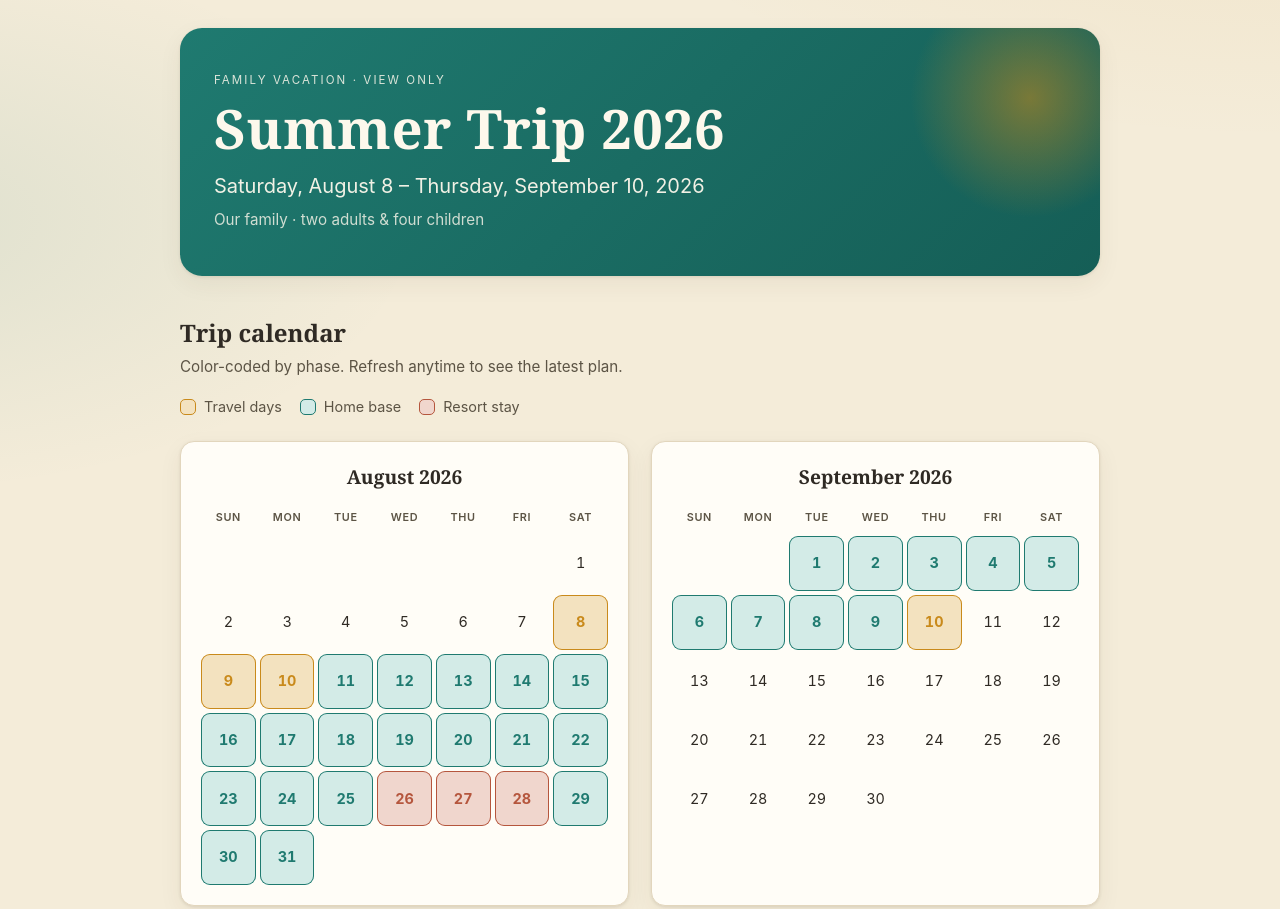
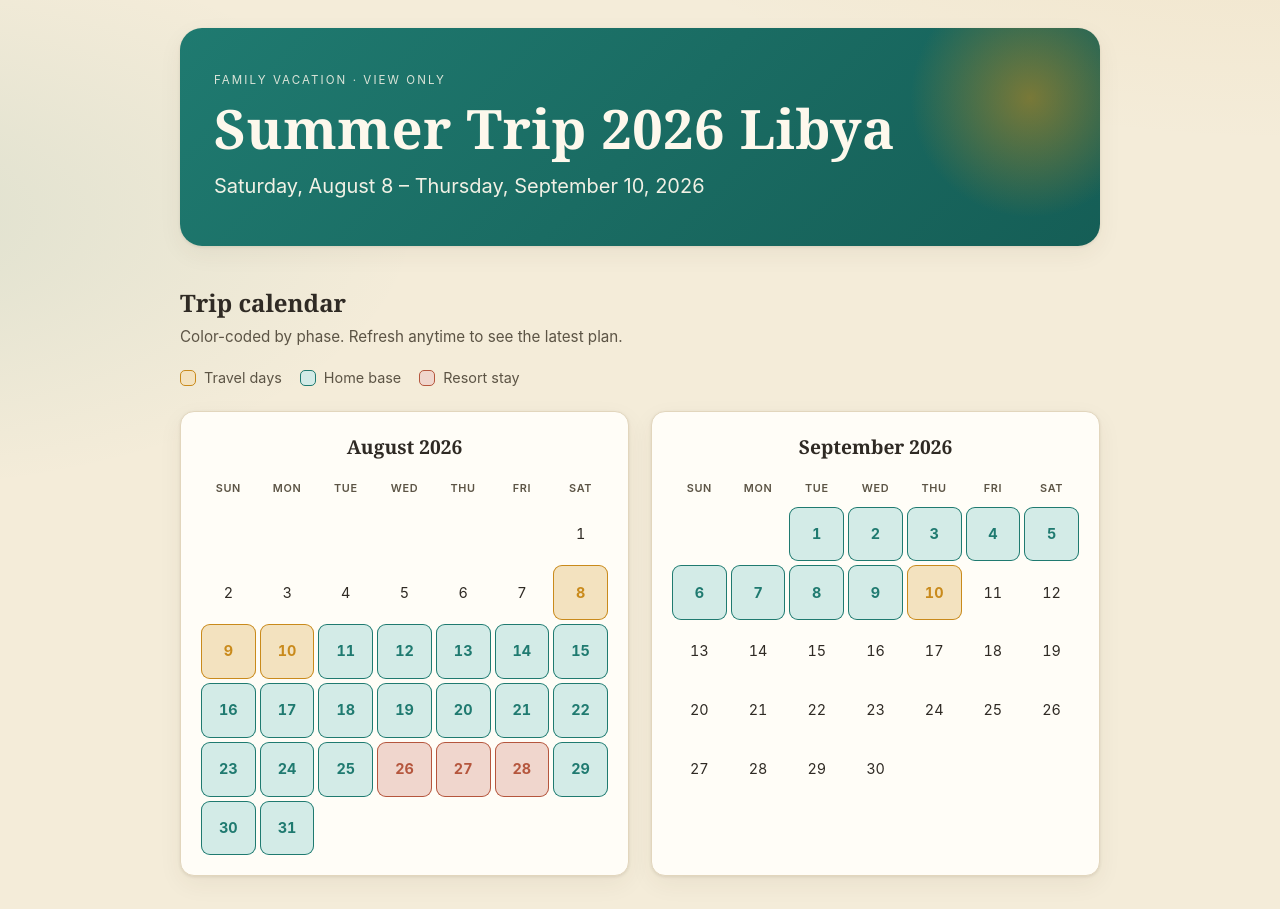
Before and after one commit to samsul85/Summer-trip-2026, a plain HTML site: page index.html in a window 1280 px wide. Shown: the top 909 px of the page. Drawn offline with Linux system fonts and the light colour scheme.

Commit message:
Update title to Summer Trip 2026 Libya; remove family line

```diff
--- a/index.html
+++ b/index.html
@@ -3,7 +3,7 @@
 <head>
 <meta charset="utf-8">
 <meta name="viewport" content="width=device-width, initial-scale=1">
-<title>Summer Trip 2026</title>
+<title>Summer Trip 2026 Libya</title>
 <style>
   :root{
     --sand:#f4ecd9;
@@ -135,9 +135,8 @@
 
   <header class="hero">
     <p class="kicker">Family Vacation &middot; View only</p>
-    <h1>Summer Trip 2026</h1>
+    <h1>Summer Trip 2026 Libya</h1>
     <p class="range">Saturday, August 8 &ndash; Thursday, September 10, 2026</p>
-    <p class="who">Our family &middot; two adults &amp; four children</p>
   </header>
 
   <!-- CALENDARS -->
```
